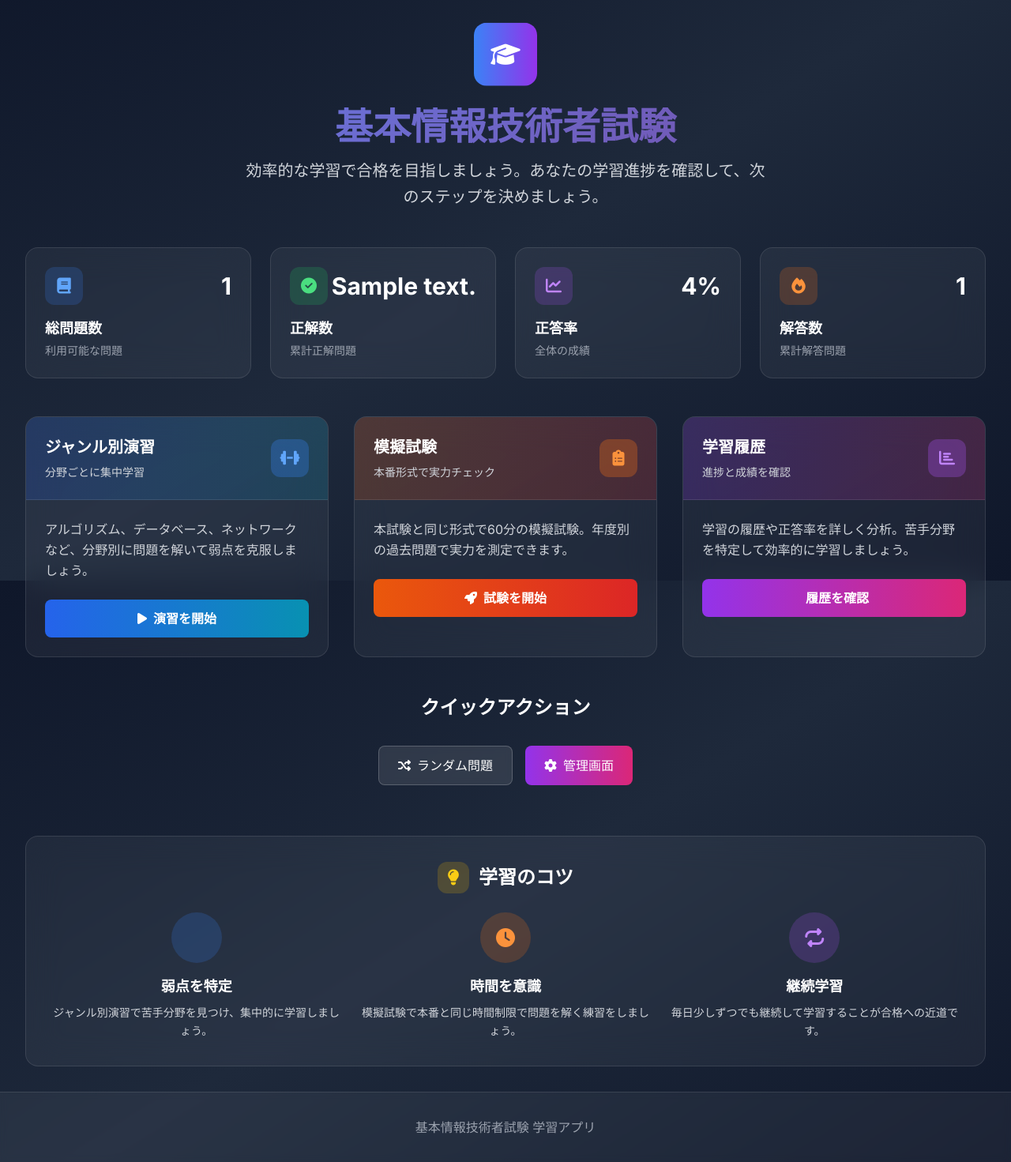
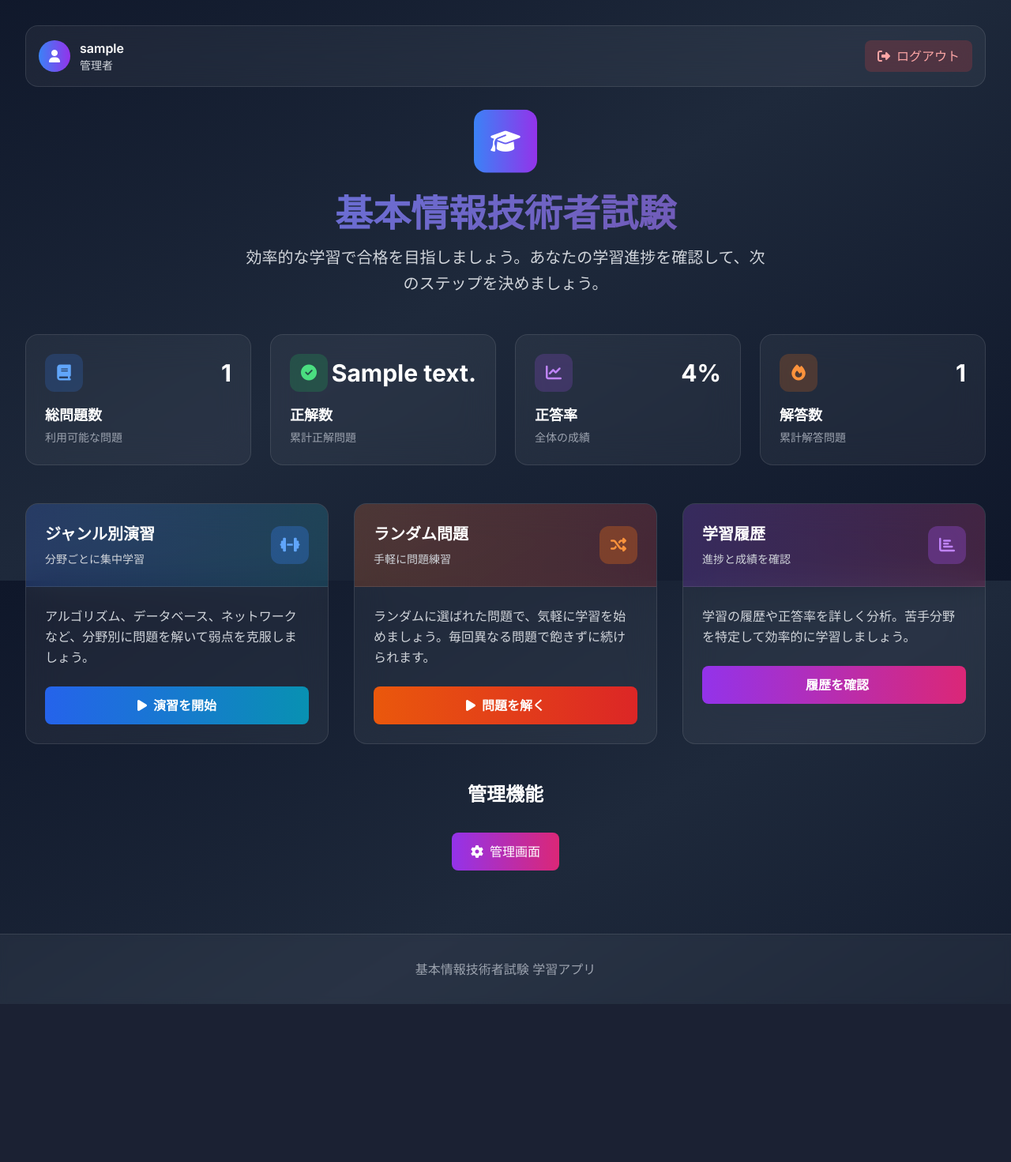
Before and after one commit to d01ki/FE-master, a Flask app: template templates/dashboard.html in a window 1280 px wide. Shown: the part 65-1536 px from the top of the page at 79% size. After the commit the page ends 1336 px from the top, so only its background shows below. Run offline with Flask 3, Linux system fonts and the light colour scheme; the visitor is signed in with stand-in values (Sample User, id 1); the template is opened without the code that fills it: most values are stand-ins (such as "Sample title", 1, 10 or a date in 2020); some libraries are stand-ins or nearby versions.

Commit message:
Updated dashboard with user info and logout

```diff
--- a/templates/dashboard.html
+++ b/templates/dashboard.html
@@ -5,6 +5,22 @@
 {% block content %}
 <div class="min-h-screen">
     <div class="max-w-7xl mx-auto px-4 sm:px-6 lg:px-8 py-8">
+        <!-- User Info & Logout Section -->
+        <div class="flex justify-between items-center mb-8 glass rounded-2xl p-4">
+            <div class="flex items-center">
+                <div class="w-10 h-10 bg-gradient-to-r from-blue-500 to-purple-600 rounded-full flex items-center justify-center mr-3">
+                    <i class="fas fa-user text-white"></i>
+                </div>
+                <div>
+                    <p class="text-white font-semibold">{{ session.username }}</p>
+                    <p class="text-gray-300 text-sm">{% if session.is_admin %}管理者{% else %}ユーザー{% endif %}</p>
+                </div>
+            </div>
+            <a href="{{ url_for('logout') }}" class="bg-red-500/20 hover:bg-red-500/30 text-red-300 hover:text-white px-4 py-2 rounded-lg transition-all duration-200 flex items-center">
+                <i class="fas fa-sign-out-alt mr-2"></i>ログアウト
+            </a>
+        </div>
+
         <!-- Hero Section -->
         <div class="text-center mb-12 fade-in-up">
             <div class="inline-flex items-center justify-center w-20 h-20 bg-gradient-to-r from-blue-500 to-purple-600 rounded-2xl mb-6 animate-float">
@@ -90,25 +106,25 @@
                 </div>
             </div>
 
-            <!-- Mock Exam -->
+            <!-- Random Question -->
             <div class="glass rounded-2xl overflow-hidden fade-in-up" style="animation-delay: 0.6s">
                 <div class="bg-gradient-to-r from-orange-600/20 to-red-600/20 p-6 border-b border-white/10">
                     <div class="flex items-center justify-between">
                         <div>
-                            <h3 class="text-xl font-bold text-white mb-2">模擬試験</h3>
-                            <p class="text-gray-300 text-sm">本番形式で実力チェック</p>
+                            <h3 class="text-xl font-bold text-white mb-2">ランダム問題</h3>
+                            <p class="text-gray-300 text-sm">手軽に問題練習</p>
                         </div>
                         <div class="w-12 h-12 bg-orange-500/30 rounded-xl flex items-center justify-center">
-                            <i class="fas fa-clipboard-list text-orange-400 text-xl"></i>
+                            <i class="fas fa-random text-orange-400 text-xl"></i>
                         </div>
                     </div>
                 </div>
                 <div class="p-6">
                     <p class="text-gray-300 mb-6 leading-relaxed">
-                        本試験と同じ形式で60分の模擬試験。年度別の過去問題で実力を測定できます。
+                        ランダムに選ばれた問題で、気軽に学習を始めましょう。毎回異なる問題で飽きずに続けられます。
                     </p>
-                    <a href="{{ url_for('mock_exam') }}" class="w-full bg-gradient-to-r from-orange-600 to-red-600 hover:from-orange-700 hover:to-red-700 text-white py-3 px-6 rounded-lg transition-all duration-200 font-semibold flex items-center justify-center btn-hover">
-                        <i class="fas fa-rocket mr-2"></i>試験を開始
+                    <a href="{{ url_for('random_question') }}" class="w-full bg-gradient-to-r from-orange-600 to-red-600 hover:from-orange-700 hover:to-red-700 text-white py-3 px-6 rounded-lg transition-all duration-200 font-semibold flex items-center justify-center btn-hover">
+                        <i class="fas fa-play mr-2"></i>問題を解く
                     </a>
                 </div>
             </div>
@@ -139,14 +155,11 @@
 
         <!-- Quick Actions -->
         {% if stats.total_questions > 0 %}
-        <div class="text-center fade-in-up" style="animation-delay: 1s">
-            <h3 class="text-2xl font-bold text-white mb-8">クイックアクション</h3>
+        <div class="text-center fade-in-up mb-12" style="animation-delay: 0.8s">
+            <h3 class="text-2xl font-bold text-white mb-8">管理機能</h3>
             <div class="flex flex-wrap justify-center gap-4">
-                <a href="{{ url_for('random_question') }}" class="bg-white/10 hover:bg-white/20 text-white px-6 py-3 rounded-lg transition-all duration-200 flex items-center backdrop-blur-sm border border-white/20 btn-hover">
-                    <i class="fas fa-random mr-2"></i>ランダム問題
-                </a>
                 {% if session.is_admin %}
-                <a href="{{ url_for('admin_dashboard') }}" class="bg-gradient-to-r from-purple-600 to-pink-600 hover:from-purple-700 hover:to-pink-700 text-white px-6 py-3 rounded-lg transition-all duration-200 flex items-center btn-hover">
+                <a href="/admin" class="bg-gradient-to-r from-purple-600 to-pink-600 hover:from-purple-700 hover:to-pink-700 text-white px-6 py-3 rounded-lg transition-all duration-200 flex items-center btn-hover">
                     <i class="fas fa-cog mr-2"></i>管理画面
                 </a>
                 {% endif %}
@@ -154,38 +167,21 @@
         </div>
         {% endif %}
 
-        <!-- Tips Section -->
-        <div class="mt-16 glass rounded-2xl p-8 fade-in-up" style="animation-delay: 1.1s">
-            <h3 class="text-2xl font-bold text-white mb-6 text-center flex items-center justify-center">
-                <span class="w-10 h-10 bg-yellow-500/20 rounded-xl flex items-center justify-center mr-3">
-                    <i class="fas fa-lightbulb text-yellow-400 text-xl"></i>
-                </span>
-                学習のコツ
-            </h3>
-            <div class="grid grid-cols-1 md:grid-cols-3 gap-6">
-                <div class="text-center">
-                    <div class="w-16 h-16 bg-blue-500/20 rounded-full flex items-center justify-center mx-auto mb-4">
-                        <i class="fas fa-target text-blue-400 text-2xl"></i>
-                    </div>
-                    <h4 class="text-lg font-semibold text-white mb-2">弱点を特定</h4>
-                    <p class="text-gray-300 text-sm leading-relaxed">ジャンル別演習で苦手分野を見つけ、集中的に学習しましょう。</p>
-                </div>
-                <div class="text-center">
-                    <div class="w-16 h-16 bg-orange-500/20 rounded-full flex items-center justify-center mx-auto mb-4">
-                        <i class="fas fa-clock text-orange-400 text-2xl"></i>
-                    </div>
-                    <h4 class="text-lg font-semibold text-white mb-2">時間を意識</h4>
-                    <p class="text-gray-300 text-sm leading-relaxed">模擬試験で本番と同じ時間制限で問題を解く練習をしましょう。</p>
-                </div>
-                <div class="text-center">
-                    <div class="w-16 h-16 bg-purple-500/20 rounded-full flex items-center justify-center mx-auto mb-4">
-                        <i class="fas fa-repeat text-purple-400 text-2xl"></i>
-                    </div>
-                    <h4 class="text-lg font-semibold text-white mb-2">継続学習</h4>
-                    <p class="text-gray-300 text-sm leading-relaxed">毎日少しずつでも継続して学習することが合格への近道です。</p>
-                </div>
+        <!-- No Questions Message -->
+        {% if stats.total_questions == 0 %}
+        <div class="text-center glass rounded-2xl p-8 fade-in-up">
+            <div class="w-16 h-16 bg-yellow-500/20 rounded-full flex items-center justify-center mx-auto mb-4">
+                <i class="fas fa-exclamation-triangle text-yellow-400 text-2xl"></i>
             </div>
+            <h3 class="text-xl font-bold text-white mb-4">問題データがありません</h3>
+            <p class="text-gray-300 mb-6">json_questionsフォルダにJSONファイルを配置してアプリを再起動してください。</p>
+            {% if session.is_admin %}
+            <a href="/admin" class="bg-gradient-to-r from-blue-600 to-purple-600 hover:from-blue-700 hover:to-purple-700 text-white px-6 py-3 rounded-lg transition-all duration-200 inline-flex items-center">
+                <i class="fas fa-upload mr-2"></i>管理画面で設定
+            </a>
+            {% endif %}
         </div>
+        {% endif %}
     </div>
 </div>
 {% endblock %}
```
